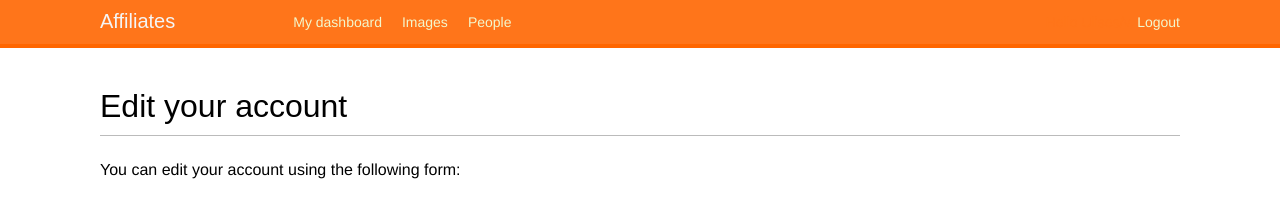
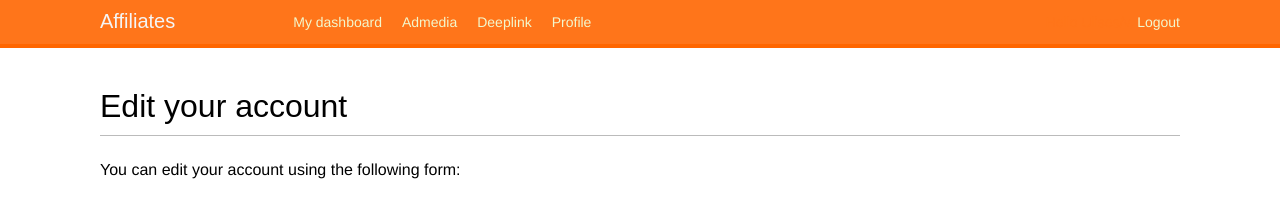
Before and after one commit to moyoyoya/skunk, a Django app: page /account/edit/ in a window 1280 px wide. Shown: the top 202 px of the page. Run offline with Django 3.2, Linux system fonts and the light colour scheme; a user stored in the database is signed in; data comes from the database, SQL or seed files in the repository; both versions use the stored data as it was after the commit; some web fonts are replaced.

Commit message:
finish first part

```diff
--- a/affiliates/account/templates/account/edit.html
+++ b/affiliates/account/templates/account/edit.html
@@ -8,7 +8,6 @@
     <form action="." method="post" enctype="multipart/form-data">
         {{ user_form.as_p }}
         {{ profile_form.as_p }}
-        {{ relation_form.as_p }}
         {% csrf_token %}
         <p><input type="submit" value="Save changes"></p>
     </form>
--- a/affiliates/account/templates/base.html
+++ b/affiliates/account/templates/base.html
@@ -13,12 +13,15 @@
                     <li {% if section == "dashboard" %}class="selected"{% endif %}>
                     <a href="{% url "dashboard" %}">My dashboard</a>
                     </li>
-                    <li {% if section == "images" %}class="selected"{% endif %}>
-                    <a hrer="#">Images</a>
+                    <li {% if section == "Admedia" %}class="selected"{% endif %}>
+                    <a hrer="#">Admedia</a>
                     </li>
-                    <li {% if section == "people" %}class="selected"{% endif %}>
-                    <a href="#">People</a>
+                    <li {% if section == "Deeplink" %}class="selected"{% endif %}>
+                    <a href="#">Deeplink</a>
                     </li>
+                    <li {% if section == 'dashboard' %}class="'selected{% endif %}">
+                    <a href="{% url 'edit' %}">Profile</a>
+            </li>
                 </ul>
             {% endif %}
             <span class="user">
--- a/affiliates/account/views.py
+++ b/affiliates/account/views.py
@@ -52,10 +52,12 @@ def register(request):
 def edit(request):
     if request.method == 'POST':
         user_form = UserForm(instance=request.user, data=request.POST)
-        profile_form = ProfileForm(instance=request.user, data=request.POST, files=request.FILES)
+        profile_form = ProfileForm(instance=request.user.profile, data=request.POST, files=request.FILES)
         if user_form.is_valid() and profile_form.is_valid():
             user_form.save()
             profile_form.save()
+        else:
+            print 'taco'
     else:
         user_form = UserForm(instance=request.user)
         profile_form = ProfileForm(instance=request.user.profile)
```
Also changed, not shown: affiliates/db.sqlite3, 1 other file.
